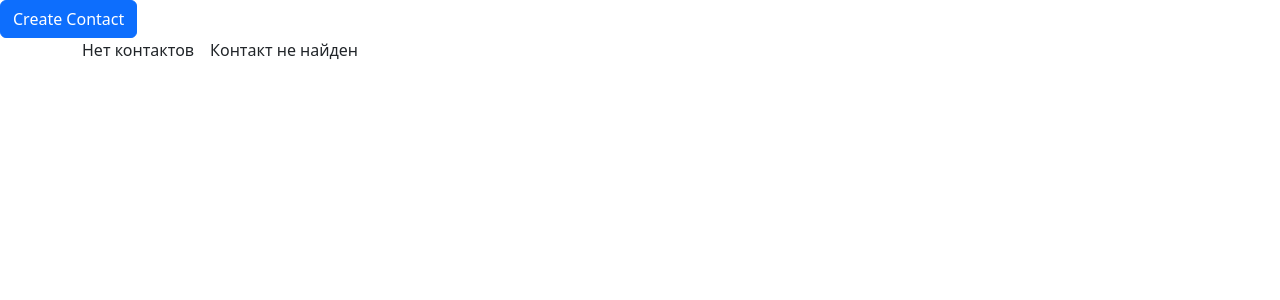
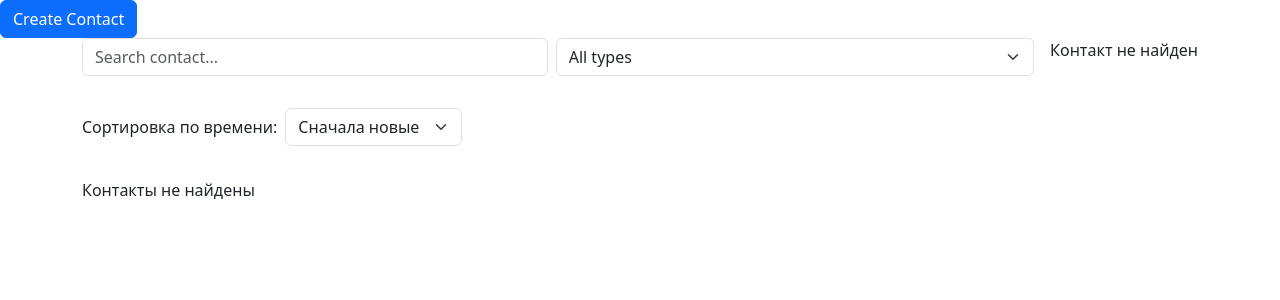
Before and after one commit to DimDimich-creator/contacts-test, a Next.js app: page / in a window 1280 px wide. Shown: the top 300 px of the page. Built offline with nearby package versions, Linux system fonts and the light colour scheme.

Commit message:
feat: add sort & filter contacts

```diff
--- a/src/components/contact-card.tsx
+++ b/src/components/contact-card.tsx
@@ -1,44 +1,53 @@
-'use client";';
-import { Card, Image } from "react-bootstrap";
+"use client";
+
+import { useState } from "react";
+import { Card, Image, Button, Modal } from "react-bootstrap";
 import { createAvatar } from "@dicebear/core";
 import { lorelei } from "@dicebear/collection";
-import { useSearchParams } from "next/navigation";
-import { useRouter } from "next/router";
+import { useSearchParams, useRouter } from "next/navigation";
+import ContactForm, { ContactFormData } from "./contact-form";
+import { useContacts } from "@/components/contacts-store";
 
 interface ContactCardProps {
   type: string;
   value: string;
-  description: string;
+  description?: string;
   id: string;
 }
 
 export function ContactCard({
   type,
   value,
-  description,
+  description = "",
   id,
 }: ContactCardProps) {
-  const avatar = createAvatar(lorelei, {
-    seed: id,
-  });
-
+  const avatar = createAvatar(lorelei, { seed: id });
   const searchParams = useSearchParams();
   const router = useRouter();
+  const { removeContact, updateContact } = useContacts();
+
+  const [showModal, setShowModal] = useState(false);
 
   const handleClick = () => {
-    // клонируем текущие query параметры
     const params = new URLSearchParams(searchParams.toString());
     params.set("contactId", id);
-
-    // обновляем URL (Page Router)
     router.push(`?${params.toString()}`);
   };
 
+  const handleDelete = () => {
+    removeContact(id);
+  };
+
+  const handleEdit = (data: ContactFormData) => {
+    updateContact({ id, ...data });
+    setShowModal(false);
+  };
+
   return (
+    <>
       <Card
         className="d-flex flex-row align-items-center p-2 gap-3 shadow-sm"
-      as={"li"}
-      onClick={handleClick}
+        as="li"
         style={{ cursor: "pointer" }}
       >
         <Image
@@ -47,15 +56,42 @@ export function ContactCard({
           roundedCircle
           width={64}
           height={64}
+          onClick={handleClick}
         />
 
-      <div className="d-flex flex-column">
+        <div className="d-flex flex-column flex-grow-1" onClick={handleClick}>
           <div className="fw-semibold fs-5">
             {type} {value}
           </div>
-
           <div className="text-muted">{description}</div>
         </div>
+
+        <div className="d-flex gap-2">
+          <Button
+            variant="outline-primary"
+            size="sm"
+            onClick={() => setShowModal(true)}
+          >
+            Редактировать
+          </Button>
+          <Button variant="outline-danger" size="sm" onClick={handleDelete}>
+            Удалить
+          </Button>
+        </div>
       </Card>
+
+      {/* Модалка редактирования */}
+      <Modal show={showModal} onHide={() => setShowModal(false)}>
+        <Modal.Header closeButton>
+          <Modal.Title>Редактировать контакт</Modal.Title>
+        </Modal.Header>
+        <Modal.Body>
+          <ContactForm
+            onSuccess={() => setShowModal(false)}
+            defaultValues={{ type, value, description }}
+          />
+        </Modal.Body>
+      </Modal>
+    </>
   );
 }
--- /dev/null
+++ b/src/components/contact-filter.tsx
@@ -0,0 +1,38 @@
+"use client";
+
+import { useState, useEffect } from "react";
+import { ContactType } from "@/components/contact-form";
+import { Form } from "react-bootstrap";
+
+interface ContactFilterProps {
+  onFilterChange: (filterText: string, filterType: ContactType | "") => void;
+}
+
+export function ContactFilter({ onFilterChange }: ContactFilterProps) {
+  const [text, setText] = useState("");
+  const [type, setType] = useState<ContactType | "">("");
+
+  useEffect(() => {
+    onFilterChange(text, type);
+  }, [text, type, onFilterChange]);
+
+  return (
+    <div className="d-flex gap-2 mb-3">
+      <Form.Control
+        type="text"
+        placeholder="Search contact..."
+        value={text}
+        onChange={(e) => setText(e.target.value)}
+      />
+      <Form.Select
+        aria-label="Select type contacts"
+        value={type}
+        onChange={(e) => setType(e.target.value as ContactType | "")}
+      >
+        <option value="">All types</option>
+        <option value={ContactType.PHONE}>Phone</option>
+        <option value={ContactType.EMAIL}>Email</option>
+      </Form.Select>
+    </div>
+  );
+}
--- a/src/components/contact-form.tsx
+++ b/src/components/contact-form.tsx
@@ -1,6 +1,6 @@
 "use client";
 
-import React, { useState } from "react";
+import React, { useState, useEffect } from "react";
 import { useForm } from "react-hook-form";
 import { zodResolver } from "@hookform/resolvers/zod";
 import { Form, Button, Container, Alert } from "react-bootstrap";
@@ -25,13 +25,16 @@ export const ContactSchema = z.object({
 
 export type ContactFormData = z.infer<typeof ContactSchema>;
 
+interface ContactFormProps {
+  onSuccess?: () => void;
+  defaultValues?: Partial<ContactFormData>; // сюда передаем контакт для редактирования
+}
+
 export default function ContactForm({
   onSuccess,
-}: {
-  onSuccess?: () => void; // удобно для закрытия модалки
-}) {
-  const { addContact } = useContacts();
-
+  defaultValues,
+}: ContactFormProps) {
+  const { addContact, updateContact } = useContacts();
   const [showAlert, setShowAlert] = useState(false);
 
   const {
@@ -41,27 +44,39 @@ export default function ContactForm({
     formState: { errors },
   } = useForm<ContactFormData>({
     resolver: zodResolver(ContactSchema.omit({ id: true })),
+    defaultValues: defaultValues || {}, // устанавливаем defaultValues
   });
 
+  // Если defaultValues пришли позже (например, при открытии модалки), обновляем форму
+  useEffect(() => {
+    if (defaultValues) reset(defaultValues);
+  }, [defaultValues, reset]);
+
   const onSubmit = (data: ContactFormData) => {
-    addContact(data);
+    if (defaultValues?.id) {
+      // редактируем существующий контакт
+      updateContact({ id: defaultValues.id, ...data });
+    } else {
+      // создаем новый
+      addContact(data);
+    }
 
     setShowAlert(true);
 
     setTimeout(() => {
       setShowAlert(false);
       reset();
-      onSuccess?.(); // закрыть модалку/оффканвас
+      onSuccess?.();
     }, 1500);
   };
 
   return (
     <Container style={{ maxWidth: 500 }}>
-      <h3>Создать контакт</h3>
+      <h3>{defaultValues?.id ? "Редактировать контакт" : "Создать контакт"}</h3>
 
       {showAlert && (
         <Alert variant="success" className="mt-3">
-          Контакт создан
+          Контакт {defaultValues?.id ? "обновлен" : "создан"}
         </Alert>
       )}
 
--- a/src/components/contact-list.tsx
+++ b/src/components/contact-list.tsx
@@ -1,19 +1,51 @@
 "use client";
 
+import { useState } from "react";
 import { useContacts } from "@/components/contacts-store";
 import { ContactCard } from "./contact-card";
+import { ContactFilter } from "./contact-filter";
+import { ContactSort } from "./contact-sort";
+import { ContactType } from "@/components/contact-form";
 
 export default function ContactList() {
   const { state } = useContacts();
   const { contactList } = state;
 
-  if (contactList.length === 0) {
-    return <p>Нет контактов</p>;
-  }
+  const [filterText, setFilterText] = useState("");
+  const [filterType, setFilterType] = useState<ContactType | "">("");
+  const [sortOrder, setSortOrder] = useState<"asc" | "desc">("desc");
+
+  const filteredContacts = contactList
+    .filter((c) => {
+      const matchesText =
+        c.value.toLowerCase().includes(filterText.toLowerCase()) ||
+        (c.description?.toLowerCase().includes(filterText.toLowerCase()) ??
+          false);
+      const matchesType = filterType ? c.type === filterType : true;
+      return matchesText && matchesType;
+    })
+    .sort((a, b) =>
+      sortOrder === "asc"
+        ? a.createdAt - b.createdAt
+        : b.createdAt - a.createdAt,
+    );
 
   return (
+    <div className="d-flex flex-column gap-3 flex-grow-1">
+      <ContactFilter
+        onFilterChange={(text, type) => {
+          setFilterText(text);
+          setFilterType(type);
+        }}
+      />
+
+      <ContactSort onSortChange={(order) => setSortOrder(order)} />
+
+      {filteredContacts.length === 0 ? (
+        <p>Контакты не найдены</p>
+      ) : (
         <ul className="list-unstyled d-flex flex-column gap-3 flex-grow-1">
-      {contactList.map((contact) => (
+          {filteredContacts.map((contact) => (
             <ContactCard
               key={contact.id}
               type={contact.type}
@@ -23,5 +55,7 @@ export default function ContactList() {
             />
           ))}
         </ul>
+      )}
+    </div>
   );
 }
--- /dev/null
+++ b/src/components/contact-sort.tsx
@@ -0,0 +1,29 @@
+"use client";
+
+import { useState, useEffect } from "react";
+
+interface ContactSortProps {
+  onSortChange: (order: "asc" | "desc") => void;
+}
+
+export function ContactSort({ onSortChange }: ContactSortProps) {
+  const [order, setOrder] = useState<"asc" | "desc">("desc");
+
+  useEffect(() => {
+    onSortChange(order);
+  }, [order, onSortChange]);
+
+  return (
+    <div className="d-flex gap-2 mb-3 align-items-center">
+      <label className="mb-0">Сортировка по времени:</label>
+      <select
+        className="form-select w-auto"
+        value={order}
+        onChange={(e) => setOrder(e.target.value as "asc" | "desc")}
+      >
+        <option value="desc">Сначала новые</option>
+        <option value="asc">Сначала старые</option>
+      </select>
+    </div>
+  );
+}
--- a/src/components/contacts-store.tsx
+++ b/src/components/contacts-store.tsx
@@ -12,6 +12,7 @@ export interface Contact {
   type: ContactType;
   value: string;
   description?: string;
+  createdAt: number;
 }
 
 // State
@@ -41,7 +42,11 @@ function initState(): State {
 function reducer(state: State, action: Action): State {
   switch (action.type) {
     case "add": {
-      const newContact: Contact = { id: nanoid(), ...action.payload };
+      const newContact: Contact = {
+        id: nanoid(),
+        createdAt: Date.now(),
+        ...action.payload,
+      };
       return { contactList: [newContact, ...state.contactList] };
     }
     case "update": {
```
Lines whose indentation alone changed are shown as unchanged.
